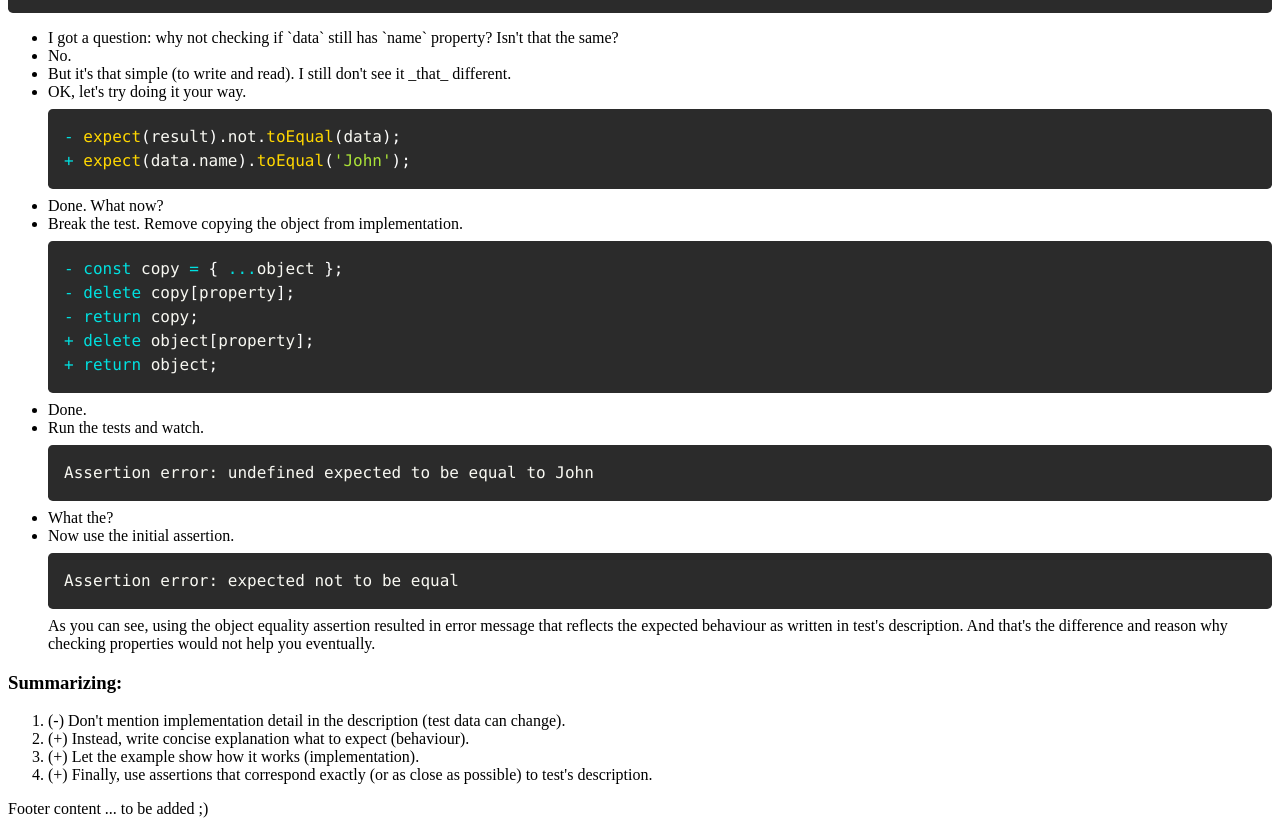
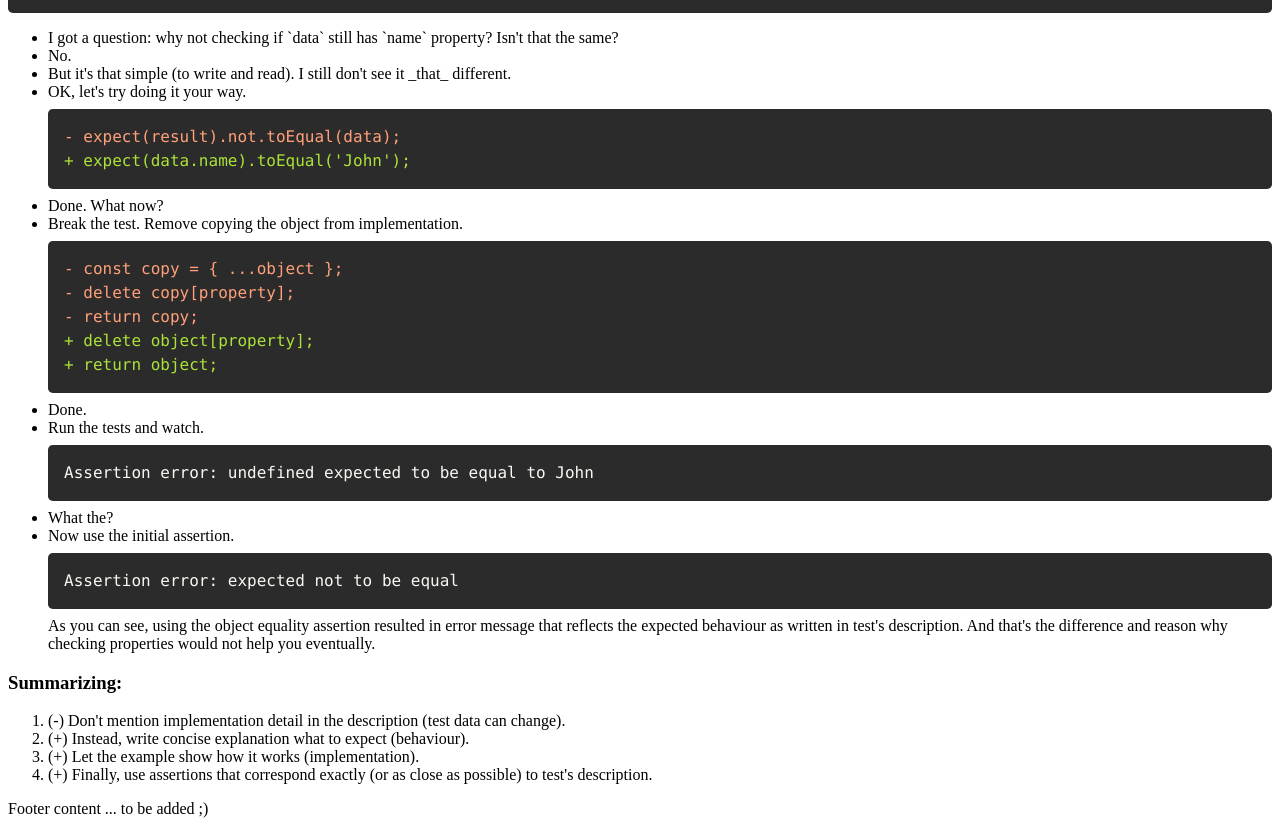
Before and after one commit to smolak/howtotest, a Next.js app: page /implementation-detail-in-tests-description in a window 1280 px wide. Shown: the part 2640-3466 px from the top of the page. Built offline with nearby package versions, Linux system fonts and the light colour scheme.

Commit message:
Fix code language

```diff
--- a/pages/implementation-detail-in-tests-description.js
+++ b/pages/implementation-detail-in-tests-description.js
@@ -142,7 +142,7 @@ export default function ImplementationDetailInTestsDescription() {
             <li>But it's that simple (to write and read). I still don't see it _that_ different.</li>
             <li>
               OK, let's try doing it your way.
-              <Code>
+              <Code language="diff">
                 {`- expect(result).not.toEqual(data);
 + expect(data.name).toEqual('John');`}
               </Code>
@@ -150,7 +150,7 @@ export default function ImplementationDetailInTestsDescription() {
             <li>Done. What now?</li>
             <li>
               Break the test. Remove copying the object from implementation.
-              <Code>
+              <Code language="diff">
                 {`- const copy = { ...object };
 - delete copy[property];
 - return copy;
```
